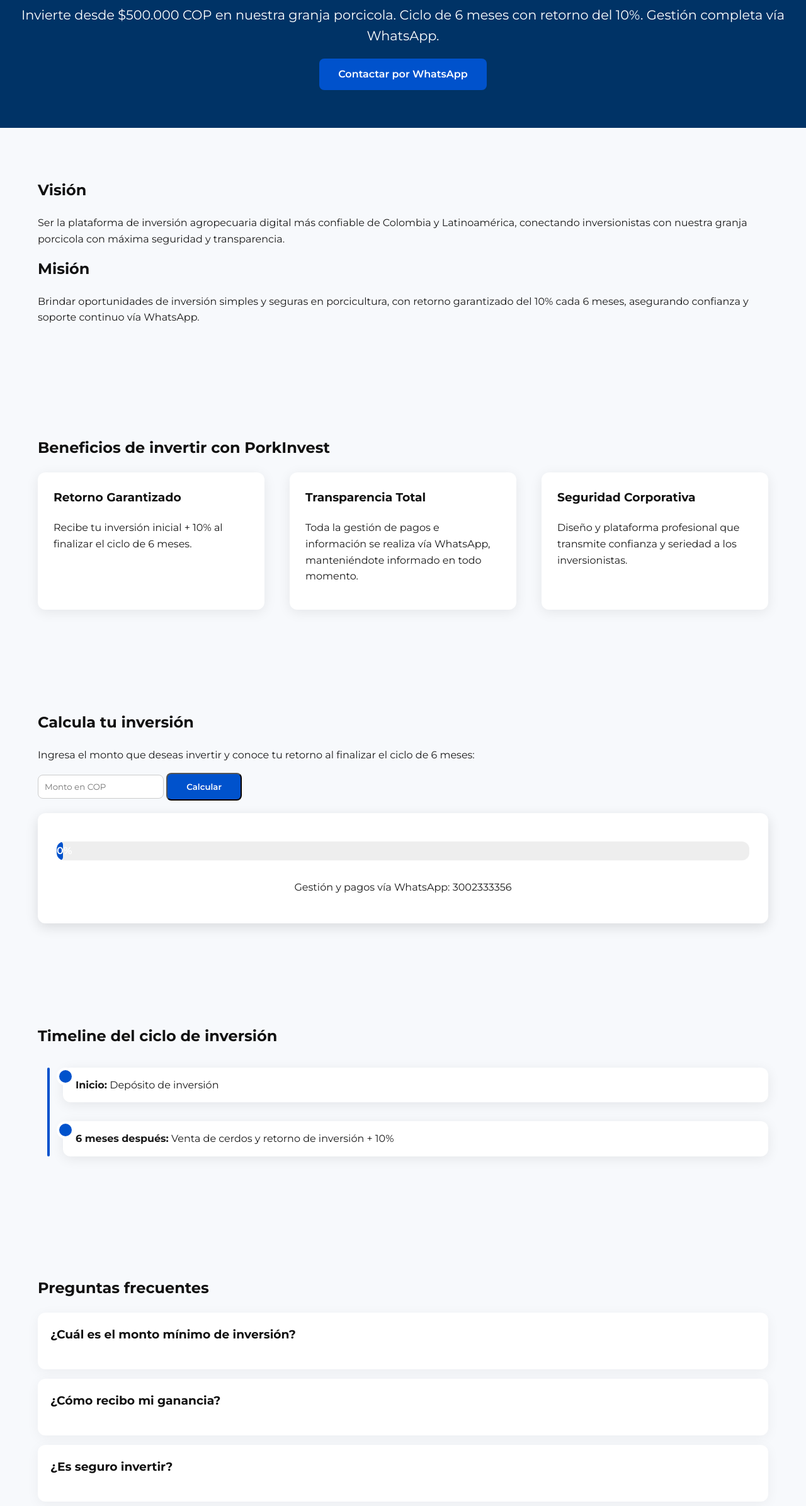
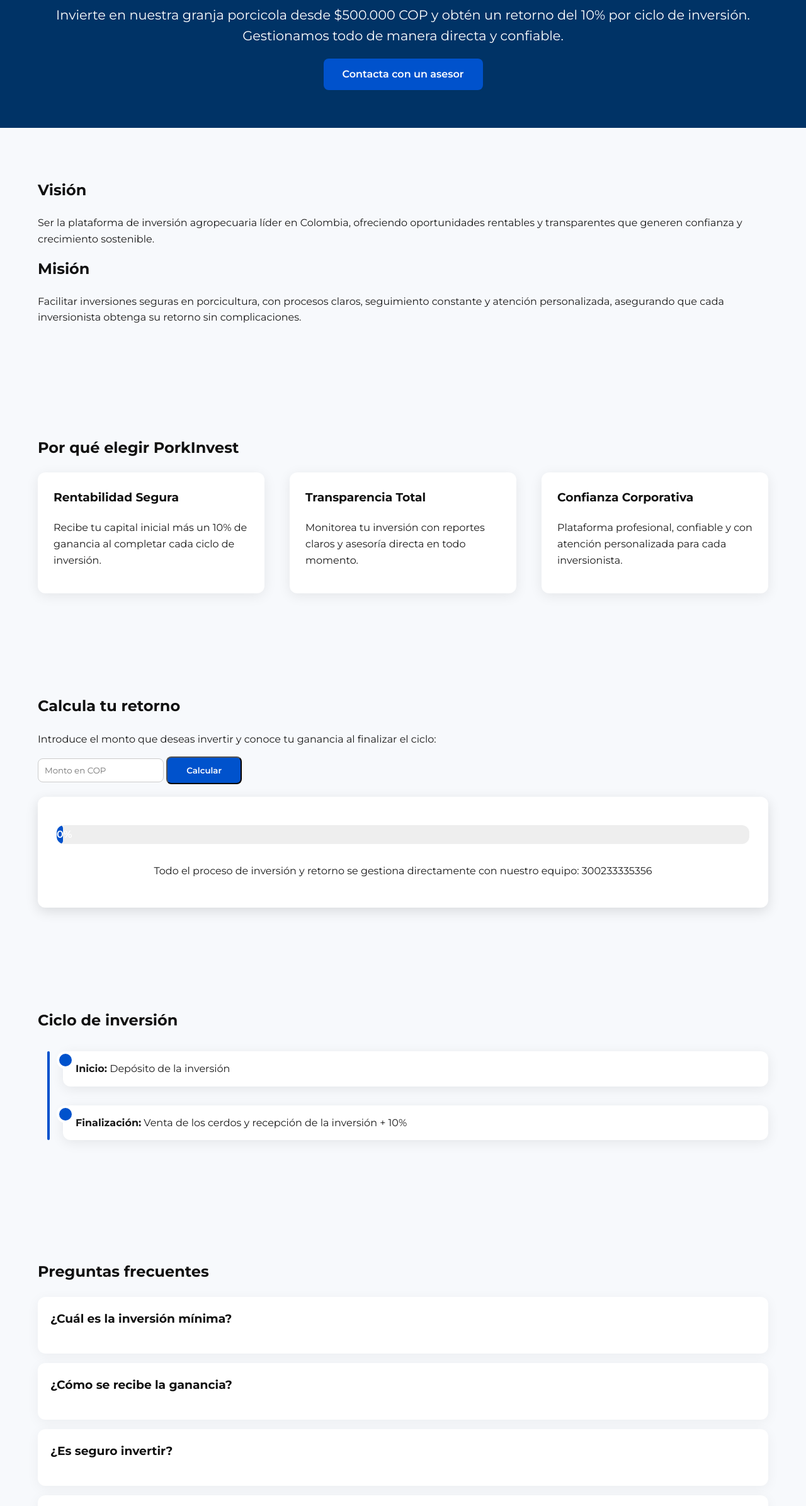
Before and after one commit to porkinvest/Porkinvest, a plain HTML site: page index.html in a window 1280 px wide. Shown: the part 140-2531 px from the top of the page at 63% size. Drawn offline with Linux system fonts and the light colour scheme.

Commit message:
Update index.html

```diff
--- a/index.html
+++ b/index.html
@@ -3,8 +3,8 @@
 <head>
 <meta charset="UTF-8">
 <meta name="viewport" content="width=device-width, initial-scale=1.0">
-<title>PorkInvest - Inversión Porcícola Segura</title>
-<meta name="description" content="Invierte desde $500.000 COP en nuestra granja porcicola. Ciclo de 6 meses con retorno del 10%. Toda la gestión vía WhatsApp.">
+<title>PorkInvest - Inversión Porcícola Profesional</title>
+<meta name="description" content="Invierte desde $500.000 en nuestra granja porcicola. Ciclo de inversión de medio año con retorno garantizado del 10%. Gestión confiable y directa.">
 <link href="https://fonts.googleapis.com/css2?family=Montserrat:wght@400;600;700&display=swap" rel="stylesheet">
 <style>
 *{margin:0;padding:0;box-sizing:border-box;font-family:'Montserrat',sans-serif;}
@@ -47,29 +47,29 @@ footer{text-align:center;padding:40px 20px;background:#003366;color:#fff;}
 
 <header>
 <h1>PorkInvest</h1>
-<p>Invierte desde $500.000 COP en nuestra granja porcicola. Ciclo de 6 meses con retorno del 10%. Gestión completa vía WhatsApp.</p>
-<a href="https://wa.me/573002333356" class="btn">Contactar por WhatsApp</a>
+<p>Invierte en nuestra granja porcicola desde $500.000 COP y obtén un retorno del 10% por ciclo de inversión. Gestionamos todo de manera directa y confiable.</p>
+<a href="https://wa.me/573002333356" class="btn">Contacta con un asesor</a>
 </header>
 
 <section id="vision-mision" class="fade-in">
 <h2>Visión</h2>
-<p>Ser la plataforma de inversión agropecuaria digital más confiable de Colombia y Latinoamérica, conectando inversionistas con nuestra granja porcicola con máxima seguridad y transparencia.</p>
+<p>Ser la plataforma de inversión agropecuaria líder en Colombia, ofreciendo oportunidades rentables y transparentes que generen confianza y crecimiento sostenible.</p>
 <h2>Misión</h2>
-<p>Brindar oportunidades de inversión simples y seguras en porcicultura, con retorno garantizado del 10% cada 6 meses, asegurando confianza y soporte continuo vía WhatsApp.</p>
+<p>Facilitar inversiones seguras en porcicultura, con procesos claros, seguimiento constante y atención personalizada, asegurando que cada inversionista obtenga su retorno sin complicaciones.</p>
 </section>
 
 <section id="beneficios" class="fade-in">
-<h2>Beneficios de invertir con PorkInvest</h2>
+<h2>Por qué elegir PorkInvest</h2>
 <div class="grid grid-3">
-<div class="project-card"><h3>Retorno Garantizado</h3><p>Recibe tu inversión inicial + 10% al finalizar el ciclo de 6 meses.</p></div>
-<div class="project-card"><h3>Transparencia Total</h3><p>Toda la gestión de pagos e información se realiza vía WhatsApp, manteniéndote informado en todo momento.</p></div>
-<div class="project-card"><h3>Seguridad Corporativa</h3><p>Diseño y plataforma profesional que transmite confianza y seriedad a los inversionistas.</p></div>
+<div class="project-card"><h3>Rentabilidad Segura</h3><p>Recibe tu capital inicial más un 10% de ganancia al completar cada ciclo de inversión.</p></div>
+<div class="project-card"><h3>Transparencia Total</h3><p>Monitorea tu inversión con reportes claros y asesoría directa en todo momento.</p></div>
+<div class="project-card"><h3>Confianza Corporativa</h3><p>Plataforma profesional, confiable y con atención personalizada para cada inversionista.</p></div>
 </div>
 </section>
 
 <section id="simulador" class="fade-in">
-<h2>Calcula tu inversión</h2>
-<p>Ingresa el monto que deseas invertir y conoce tu retorno al finalizar el ciclo de 6 meses:</p>
+<h2>Calcula tu retorno</h2>
+<p>Introduce el monto que deseas invertir y conoce tu ganancia al finalizar el ciclo:</p>
 <input type="number" id="monto" placeholder="Monto en COP" min="500000">
 <button class="btn" onclick="calcularGanancia()">Calcular</button>
 <div class="dashboard">
@@ -77,39 +77,39 @@ footer{text-align:center;padding:40px 20px;background:#003366;color:#fff;}
 <div class="bar-fill" id="bar">0%</div>
 </div>
 <p id="resultado" style="margin-top:15px;font-weight:600;"></p>
-<p>Gestión y pagos vía WhatsApp: <a href="https://wa.me/573002333356">3002333356</a></p>
+<p>Todo el proceso de inversión y retorno se gestiona directamente con nuestro equipo: <a href="https://wa.me/573002333356">300233335356</a></p>
 </div>
 </section>
 
 <section id="timeline" class="fade-in">
-<h2>Timeline del ciclo de inversión</h2>
+<h2>Ciclo de inversión</h2>
 <div class="timeline">
-<div class="timeline-item"><div class="timeline-content"><strong>Inicio:</strong> Depósito de inversión</div></div>
-<div class="timeline-item"><div class="timeline-content"><strong>6 meses después:</strong> Venta de cerdos y retorno de inversión + 10%</div></div>
+<div class="timeline-item"><div class="timeline-content"><strong>Inicio:</strong> Depósito de la inversión</div></div>
+<div class="timeline-item"><div class="timeline-content"><strong>Finalización:</strong> Venta de los cerdos y recepción de la inversión + 10%</div></div>
 </div>
 </section>
 
 <section id="faq" class="fade-in">
 <h2>Preguntas frecuentes</h2>
-<div class="faq-item"><h3>¿Cuál es el monto mínimo de inversión?</h3><div class="faq-answer">Desde $500.000 COP.</div></div>
-<div class="faq-item"><h3>¿Cómo recibo mi ganancia?</h3><div class="faq-answer">Todo se gestiona vía WhatsApp. Al finalizar el ciclo de 6 meses, recibirás tu inversión inicial + 10%.</div></div>
-<div class="faq-item"><h3>¿Es seguro invertir?</h3><div class="faq-answer">Sí, contamos con procesos claros y soporte directo para cada inversionista vía WhatsApp.</div></div>
-<div class="faq-item"><h3>¿Puedo invertir desde cualquier lugar?</h3><div class="faq-answer">Sí, la plataforma es 100% digital y accesible desde cualquier dispositivo.</div></div>
+<div class="faq-item"><h3>¿Cuál es la inversión mínima?</h3><div class="faq-answer">Desde $500.000 COP puedes participar en la granja.</div></div>
+<div class="faq-item"><h3>¿Cómo se recibe la ganancia?</h3><div class="faq-answer">Nuestro equipo coordina todo directamente contigo y asegura que recibas tu capital más la rentabilidad al finalizar el ciclo.</div></div>
+<div class="faq-item"><h3>¿Es seguro invertir?</h3><div class="faq-answer">Sí, contamos con procesos claros, seguimiento constante y atención personalizada para cada inversionista.</div></div>
+<div class="faq-item"><h3>¿Puedo invertir desde cualquier lugar?</h3><div class="faq-answer">Sí, nuestra plataforma digital permite invertir desde cualquier dispositivo sin complicaciones.</div></div>
 </section>
 
 <section id="testimonios" class="fade-in">
 <h2>Testimonios 2025</h2>
 <div class="testimonial-container">
 <div class="testimonial-track" id="testimonialTrack">
-<div class="testimonial">"Invertí $500.000 y al finalizar los 6 meses recibí mi inversión + 10%. Muy confiable." - Ana R., Medellín</div>
-<div class="testimonial">"PorkInvest cumple lo prometido. Atención vía WhatsApp rápida y profesional." - Carlos M., Bogotá</div>
-<div class="testimonial">"Ciclo de inversión claro y seguro. Recomendado." - Laura G., Cali</div>
+<div class="testimonial">"Invertí $500.000 y al concluir el ciclo recibí mi inversión + 10%. Totalmente confiable." - Ana R., Medellín</div>
+<div class="testimonial">"Atención rápida y profesional. La plataforma cumple lo prometido." - Carlos M., Bogotá</div>
+<div class="testimonial">"Proceso claro y seguro. Recomiendo PorkInvest a todos mis contactos." - Laura G., Cali</div>
 </div>
 </div>
 </section>
 
 <footer>
-<p>Contacto: <a href="https://wa.me/573002333356">WhatsApp: 3002333356</a></p>
+<p>Contacto: <a href="https://wa.me/573002333356">Asesoría directa: 300233335356</a></p>
 <p>&copy; 2025 PorkInvest. Todos los derechos reservados.</p>
 </footer>
 
@@ -139,7 +139,7 @@ function calcularGanancia(){
   const monto=parseFloat(document.getElementById('monto').value);
   if(!monto || monto<500000){alert('Ingrese un monto mínimo de $500.000');return;}
   const pago=monto*0.10;
-  document.getElementById('resultado').innerText=`Retorno al finalizar el ciclo: $${(monto + pago).toLocaleString()} COP (Incluye 10% de ganancia)`;
+  document.getElementById('resultado').innerText=`Retorno proyectado: $${(monto + pago).toLocaleString()} COP`;
   const porcentaje=Math.min((monto/5000000)*100,100);
   const bar=document.getElementById('bar');
   bar.style.width=porcentaje+'%';
```
